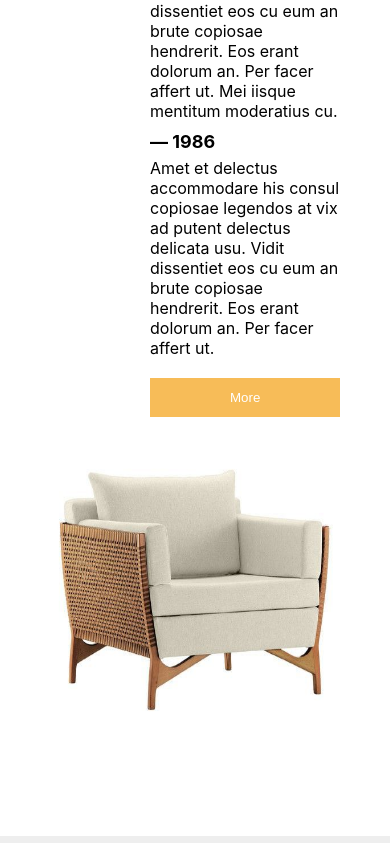
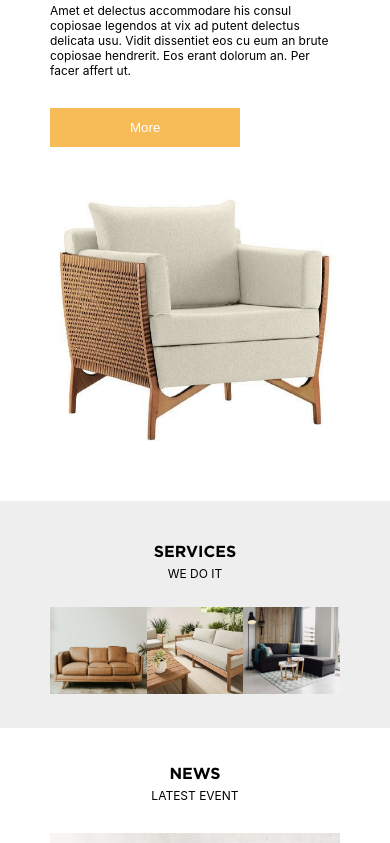
Before and after one commit to eggyyuliandika/furniture-web, a Next.js app: page / in a window 390 px wide. Shown: the part 1115-1958 px from the top of the page. Built offline with nearby package versions, Linux system fonts and the light colour scheme.

Commit message:
revisi 5

```diff
--- a/styles/style.css
+++ b/styles/style.css
@@ -43,15 +43,20 @@
       "img";
     grid-template-columns: 1fr;
     grid-template-rows: 0.2fr 0.4fr 0.7fr;
-    margin: 50px;
+    margin: 50px 50px 0px 50px;
   }
 
+  div.subheader-about {
+    font-size: 16px;
+  }
   div.content1-about {
+    font-size: 12px;
     grid-area: content1;
     padding: 30px 0px 0px 0px;
   }
 
   div.content2-about {
+    font-size: 12px;
     grid-area: content2;
     padding: 20px 0px 0px 0px;
   }
@@ -61,35 +66,30 @@
   }
 
   div.container-services {
-    display: grid;
-    grid-template-areas: "header" "img1" "img2" "img3";
-    grid-template-columns: 1fr;
-    grid-template-rows: 1fr 2fr 2fr 2fr;
-    background-color: rgb(238, 238, 238);
-    padding: 0 50px 50px 50px;
+    padding: 30px 50px 30px 50px;
   }
 
   div.img1-services {
     grid-area: img1;
     justify-self: center;
-    padding: 2px 0 0 0;
+    padding: 20px 0 0 0;
   }
 
-  .img2-services {
+  div.img2-services {
     grid-area: img2;
     justify-self: center;
-    padding: 2px 0 0 0;
+    padding: 20px 0 0 0;
   }
 
   div.img3-services {
     grid-area: img3;
     justify-self: center;
-    padding: 2px 0 0 0;
+    padding: 20px 0 0 0;
   }
 
   div.container-news {
     display: grid;
-    margin: 50px;
+    margin: 30px 50px;
     grid-template-areas:
       "header"
       "img"
@@ -106,11 +106,13 @@
   }
 
   div.content1-news {
+    font-size: 12px;
     grid-area: content1;
     padding: 50px 0px 0px 0px;
   }
 
   div.content2-news {
+    font-size: 12px;
     grid-area: content2;
     padding: 40px 0px 0px 0px;
   }
@@ -174,7 +176,7 @@
   }
 }
 
-@media only screen and (max-width: 1024px) {
+/* @media only screen and (max-width: 1024px) {
   div.menu {
     grid-template-columns: 1fr 2fr 1fr;
   }
@@ -189,11 +191,13 @@
   }
 
   div.content1-about {
-    padding: 50px 0px 0px 100px;
+    padding: 50px 0px 0px 0px;
+    font-size: 12px;
   }
 
   div.content2-about {
-    padding: 10px 0px 0px 100px;
+    padding: 10px 0px 0px 0px;
+    font-size: 12px;
   }
 
   div.display-more-about {
@@ -213,7 +217,7 @@
   }
 
   div.img-news {
-    padding: 50px 0px 0px 100px;
+    padding: 50px 0px 0px 0px;
   }
 
   div.judul-news {
@@ -223,12 +227,12 @@
 
   div.content1-news {
     font-size: 10px;
-    padding: 60px 100px 0px 20px;
+    padding: 60px 0px 0px 0px;
   }
 
   div.content2-news {
     font-size: 10px;
-    padding: 10px 100px 0px 20px;
+    padding: 10px 0px 0px 0px;
   }
 
   div.more-news {
@@ -243,7 +247,7 @@
   div.content1-footer {
     padding: 30px 0px 0px 50px;
   }
-}
+} */
 
 .display {
   background-image: url(../public/bg1.jpg);
```
